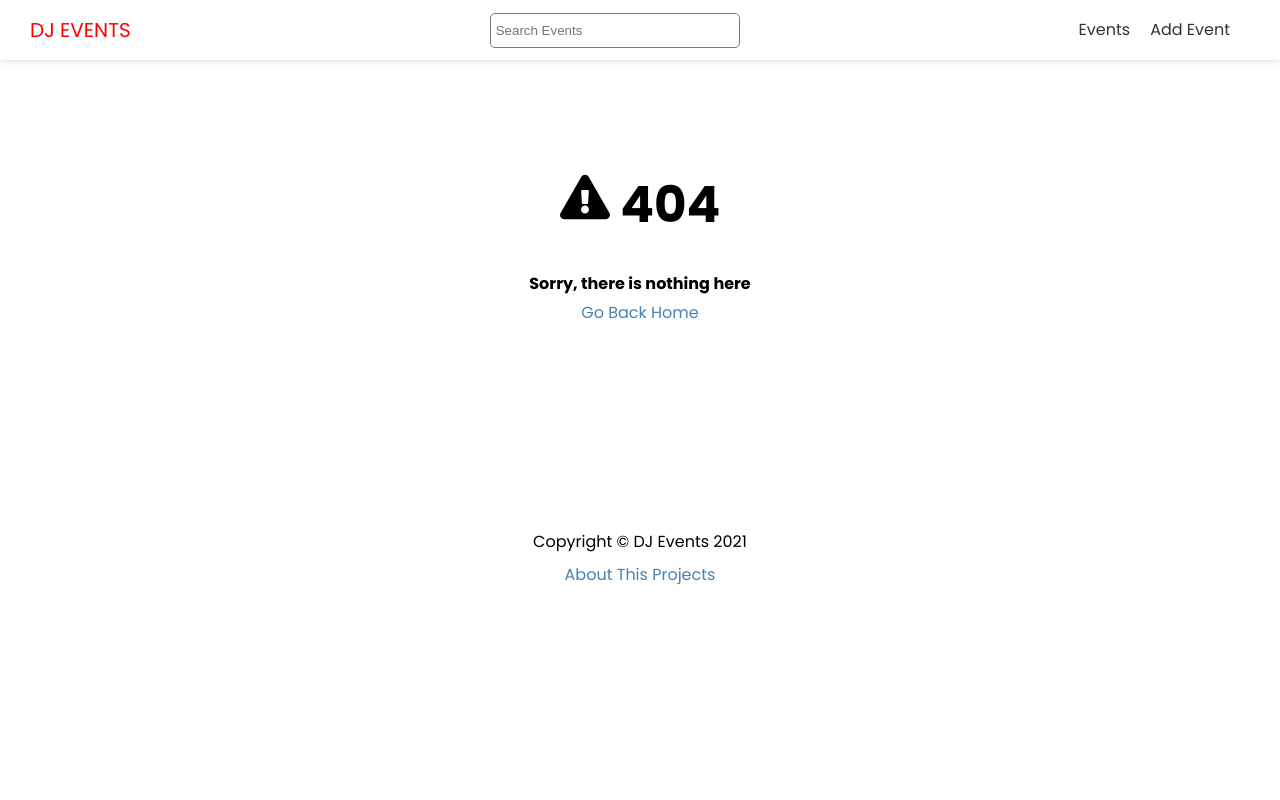
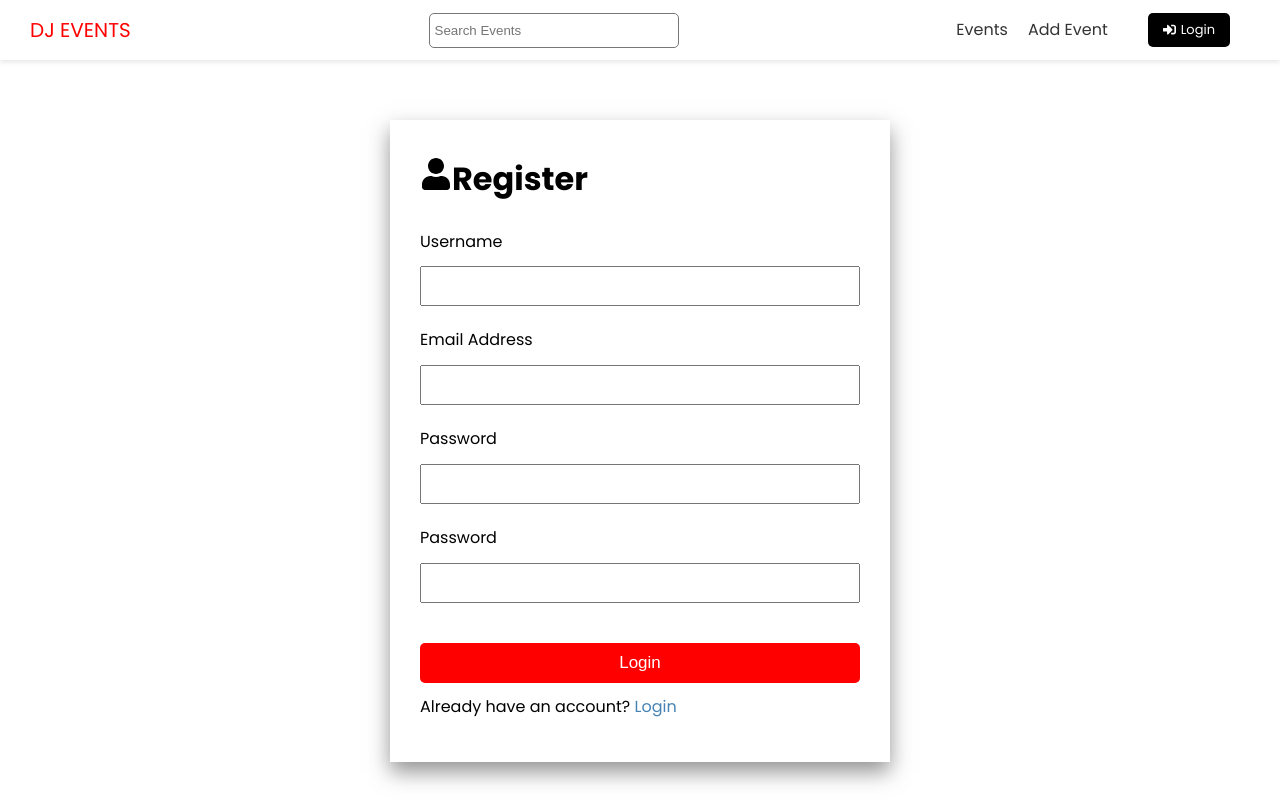
Before and after one commit to moses1206/Dj-Events-frontend, a Next.js app: page /account/register in a window 1280 px wide. Before the commit this address had no page. Shown: the top 800 px of the page. Built offline with nearby package versions, Linux system fonts and the light colour scheme.

Commit message:
Login Register Page

```diff
--- a/components/Header.js
+++ b/components/Header.js
@@ -1,3 +1,4 @@
+import {FaSignInAlt,FaSignOutAlt} from "react-icons/fa"
 import Link from 'next/link';
 import styles from '@/styles/Header.module.css';
 import Search from './Search';
@@ -23,6 +24,12 @@
               <a>Add Event</a>
             </Link>
           </li>
+          <li>
+            <Link href="/account/login">
+              <a className="btn-secondary btn-icon"><FaSignInAlt/>Login</a>
+            </Link>
+          </li>
+
         </ul>
       </nav>
     </header>
--- /dev/null
+++ b/pages/account/register.js
@@ -0,0 +1,82 @@
+import { FaUser } from 'react-icons/fa';
+import { useState, useEffect, useContext } from 'react';
+import { ToastContainer, toast } from 'react-toastify';
+import 'react-toastify/dist/ReactToastify.css';
+import Link from 'next/link';
+import Layout from '@/components/Layout';
+import styles from '@/styles/AuthForm.module.css';
+
+export default function RegisterPage() {
+  const [username, setUsername] = useState('');
+  const [email, setEmail] = useState('');
+  const [password, setPassword] = useState('');
+  const [passwordConfirm, setPasswordConfirm] = useState('');
+
+  const handleSubmit = (e) => {
+    e.preventDefault();
+
+    if (password !== passwordConfirm) {
+      toast.error('Password do not match');
+    }
+
+    console.log({
+      username,
+      email,
+      password,
+    });
+  };
+
+  return (
+    <Layout title='User Registration'>
+      <div className={styles.auth}>
+        <h1>
+          <FaUser />
+          Register
+        </h1>
+        <ToastContainer />
+        <form onSubmit={handleSubmit}>
+          <div>
+            <label htmlFor='username'>Username</label>
+            <input
+              type='text'
+              id='username'
+              value={username}
+              onChange={(e) => setUsername(e.target.value)}
+            />
+          </div>
+          <div>
+            <label htmlFor='email'>Email Address</label>
+            <input
+              type='email'
+              id='email'
+              value={email}
+              onChange={(e) => setEmail(e.target.value)}
+            />
+          </div>
+          <div>
+            <label htmlFor='password'>Password</label>
+            <input
+              type='password'
+              id='password'
+              value={password}
+              onChange={(e) => setPassword(e.target.value)}
+            />
+          </div>
+          <div>
+            <label htmlFor='passwordConfirm'>Password</label>
+            <input
+              type='password'
+              id='passwordConfirm'
+              value={passwordConfirm}
+              onChange={(e) => setPasswordConfirm(e.target.value)}
+            />
+          </div>
+          <input type='submit' value='Login' className='btn' />
+          <p>
+            Already have an account? <Link href='/account/login'>Login</Link>
+          </p>
+        </form>
+      </div>
+    </Layout>
+  );
+}
```
Also changed, not shown: pages/account/login.js (added, +56 -0 lines), 1 other file (tests, documents, lock files or other folders).
